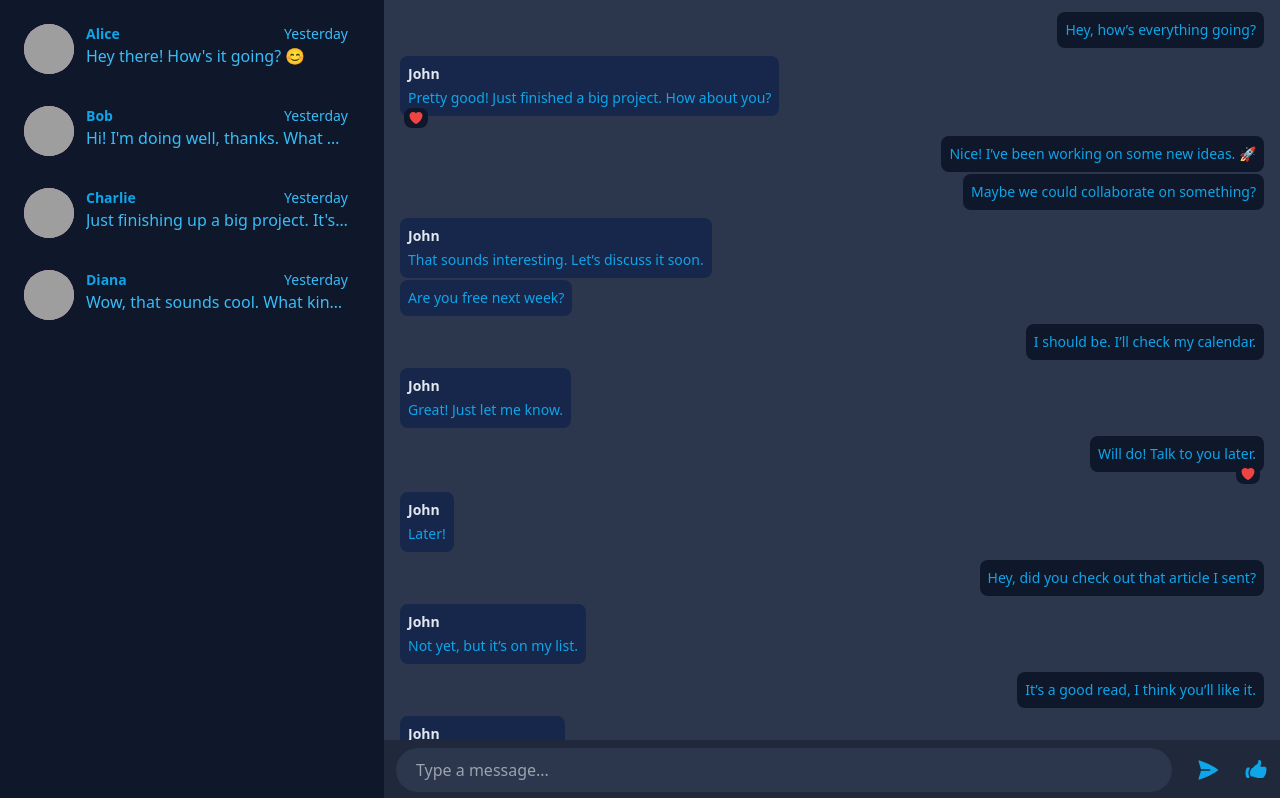
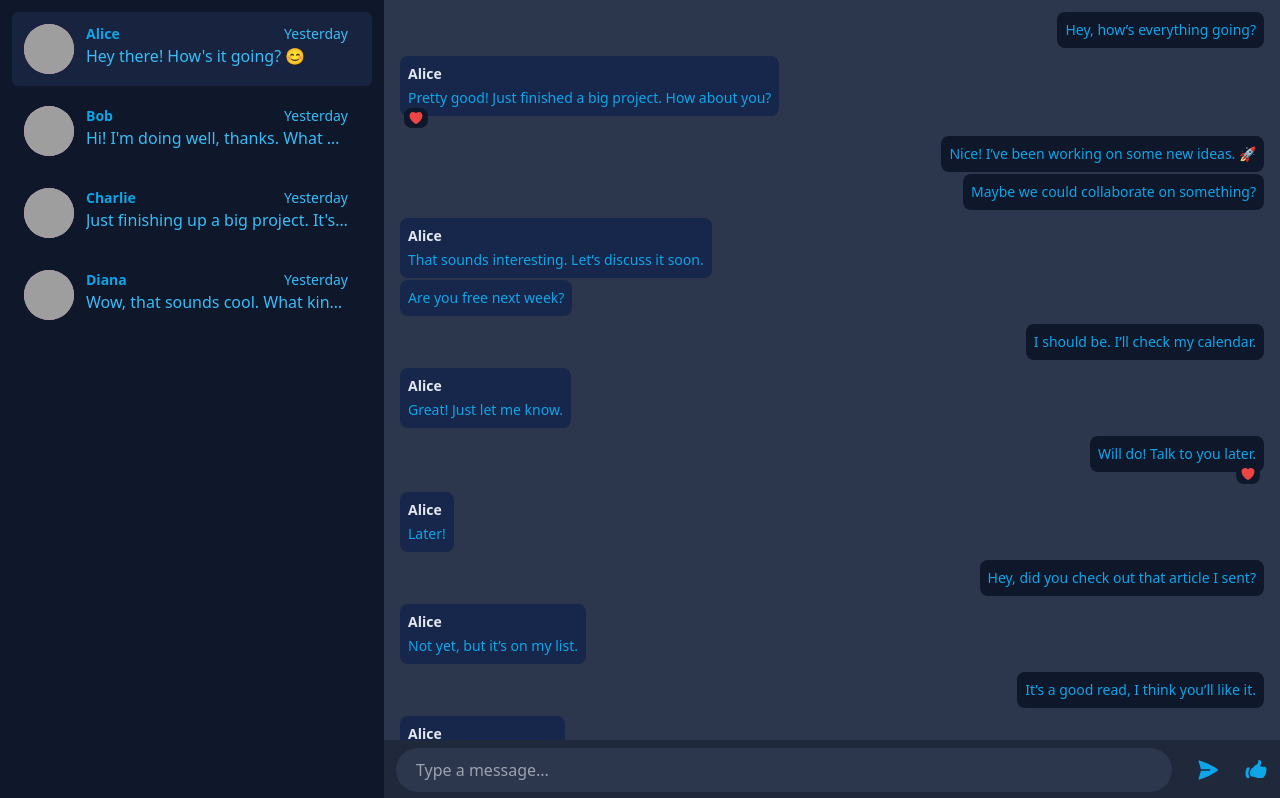
Before and after one commit to NjegosP/chat-app, a React (Create React App) app: page / in a window 1280 px wide. Shown: the top 798 px of the page. Built offline with nearby package versions, Linux system fonts and the light colour scheme; grey boxes are pictures that could not be loaded.

Commit message:
Add data fetching with ReactQuery

```diff
--- a/src/components/contacts/ContactItem/Contact.tsx
+++ b/src/components/contacts/ContactItem/Contact.tsx
@@ -1,6 +1,6 @@
 import { useContext } from 'react';
 import { ConversationContext } from '../../../Chat';
-import type { ContactType } from '../Contacts';
+import type { ContactType } from '../../../data/data';
 import { Avatar } from './Avatar';
 import { LastMessage } from './LastMessage';
 
@@ -9,14 +9,14 @@ type Props = {
 };
 
 export const Contact = ({ contact }: Props) => {
-  const { conversationId: selectedConversationId, setConversationId } = useContext(ConversationContext);
+  const { selectedContact, setSelectedContact } = useContext(ConversationContext);
+
   const { avatarUrl, name, lastMessage, conversationId } = contact;
-  const isSelected = conversationId === selectedConversationId;
+  const isSelected = conversationId === selectedContact?.conversationId;
   const backgroundColor = isSelected ? 'bg-[#17233f]' : '';
 
   const handleClick = () => {
-    console.log('CV s', conversationId, selectedConversationId);
-    return setConversationId(conversationId);
+    setSelectedContact(contact);
   };
 
   return (
--- a/src/components/conversation/Conversation.tsx
+++ b/src/components/conversation/Conversation.tsx
@@ -1,28 +1,22 @@
-import { useCallback, useContext, useEffect, useRef, useState } from 'react';
+import { useCallback, useContext, useRef, useState } from 'react';
+import { useConversation } from '../../api/hooks/useConversation';
+import { ConversationContext } from '../../Chat';
 import type { MessageType } from '../../data/data';
-import { conversations } from '../../data/data';
 import Message from './Message/Message';
 import { MessageBox } from './MessageBox/MessageBox';
 import { ReplyBox } from './Reply/ReplyBox';
-import { ConversationContext } from '../../Chat';
 
 export const Conversation = () => {
-  const { conversationId: selectedConversationId } = useContext(ConversationContext);
-  const [messages, setMessages] = useState(conversations[0].messages);
+  const { selectedContact } = useContext(ConversationContext);
+  const { conversation, isLoading, addNewMessage, likeMessage } = useConversation(selectedContact.conversationId);
   const [replyMessage, setReplyMessage] = useState(null);
   const containerRef = useRef<HTMLDivElement>(null);
-
-  useEffect(() => {
-    if (selectedConversationId === 501) {
-      setMessages(conversations[1].messages);
-    }
-  }, [selectedConversationId]);
 
   const handleSubmit = (newMessage: MessageType) => {
     if (replyMessage) {
       newMessage.replyMessage = replyMessage;
     }
-    setMessages((prev) => [...prev, newMessage]);
+    addNewMessage.mutate({ id: selectedContact?.conversationId, messages: [...conversation.messages, newMessage] });
     setReplyMessage('');
     setTimeout(() => containerRef.current?.scrollIntoView({ behavior: 'smooth', block: 'end' }));
   };
@@ -33,17 +27,12 @@ export const Conversation = () => {
 
   const onClearReply = () => setReplyMessage(null);
 
-  const handleLike = useCallback((id) => {
-    setMessages((prev) => {
-      const updatedMessages = prev.map((message) => {
-        if (message.id === id) {
-          message.isLiked = true;
-        }
-        return message;
-      });
-      return updatedMessages;
-    });
-  }, []);
+  const handleLike = useCallback(
+    (message: MessageType) => {
+      likeMessage.mutate({ id: selectedContact?.conversationId, message });
+    },
+    [selectedContact?.conversationId],
+  );
 
   return (
     <div
@@ -51,15 +40,19 @@ export const Conversation = () => {
       className="w-full bg-[#2c374d] flex flex-col"
     >
       <ul className="flex flex-col flex-1 m-1 items-end px-3">
-        {messages.map((message, idx) => (
+        {isLoading ? (
+          <p>is loading...</p>
+        ) : (
+          conversation.messages.map((message, idx) => (
             <Message
               key={message.id}
               message={message}
-            prevMessage={messages[idx - 1]}
+              prevMessage={conversation.messages[idx - 1]}
               handleLike={handleLike}
               handleReply={handleReply}
             />
-        ))}
+          ))
+        )}
       </ul>
       <div className="sticky bottom-0">
         {!!replyMessage && (
@@ -67,11 +60,12 @@ export const Conversation = () => {
             message={replyMessage.messageText}
             isUserMessage={replyMessage.senderId === 1}
             onClearReply={onClearReply}
+            contactName={selectedContact.name}
           />
         )}
 
         <MessageBox
-          key={selectedConversationId}
+          key={selectedContact.conversation}
           handleSubmit={handleSubmit}
         />
       </div>
--- a/src/components/conversation/Message/Message.tsx
+++ b/src/components/conversation/Message/Message.tsx
@@ -1,17 +1,19 @@
 import { ChatBubbleOvalLeftIcon, HeartIcon } from '@heroicons/react/24/solid';
-import { memo, useState } from 'react';
+import { memo, useContext, useState } from 'react';
 import type { MessageType } from '../../../data/data';
 import { ReplyMessage } from '../Reply/ReplyBox';
+import { ConversationContext } from '../../../Chat';
 
 type Props = {
   message: MessageType;
   prevMessage: MessageType;
-  handleLike: (id: number) => void;
+  handleLike: (message: MessageType) => void;
   handleReply: (message: MessageType) => void;
 };
 
 const Message = ({ message, prevMessage, handleLike, handleReply }: Props) => {
-  const { id, senderId, messageText, isLiked, replyMessage } = message;
+  const { senderId, messageText, isLiked, replyMessage } = message;
+  const { selectedContact } = useContext(ConversationContext);
   const [isReplyHidden, setIsReplyHidden] = useState(true);
   const isConsecutive = prevMessage && prevMessage?.senderId === senderId;
   const isUserMessage = senderId === 1;
@@ -25,7 +27,7 @@ const Message = ({ message, prevMessage, handleLike, handleReply }: Props) => {
 
   const onDoubleClick = () => {
     if (isUserMessage) return;
-    handleLike(id);
+    handleLike(message);
   };
 
   return (
@@ -45,11 +47,14 @@ const Message = ({ message, prevMessage, handleLike, handleReply }: Props) => {
             <ReplyMessage
               isUserMessage={replyMessage.senderId === 1}
               message={replyMessage.messageText}
+              contactName={selectedContact.name}
               bgColor="bg-[#121e3b]"
             />
           </div>
         )}
-        {!isUserMessage && !isConsecutive && <div className="text-sm font-semibold text-[#E2E8F0] mb-1">John</div>}
+        {!isUserMessage && !isConsecutive && (
+          <div className="text-sm font-semibold text-[#E2E8F0] mb-1">{selectedContact.name}</div>
+        )}
         <div className={`${fontSize}`}>{messageText}</div>
         {isLiked && <Like isUserMessage={isUserMessage} />}
       </div>
--- a/src/components/conversation/MessageBox/MessageBox.tsx
+++ b/src/components/conversation/MessageBox/MessageBox.tsx
@@ -14,11 +14,17 @@ export const MessageBox = ({ handleSubmit }: Props) => {
   const onSubmit = (e: FormEvent) => {
     e.preventDefault();
     if (!currentMessage) return;
-    handleSubmit({ messageText: currentMessage, senderId: userId, isLiked: false, id: 505 });
+    handleSubmit({
+      messageText: currentMessage,
+      senderId: userId,
+      isLiked: false,
+      id: Math.floor(Math.random() * 3000) + 1,
+    });
     setCurrentMessage('');
   };
 
-  const addLike = () => handleSubmit({ messageText: '👍', senderId: userId, isLiked: false, id: 404 });
+  const addLikeEmoji = () =>
+    handleSubmit({ messageText: '👍', senderId: userId, isLiked: false, id: Math.floor(Math.random() * 3000) + 1 });
 
   return (
     <form onSubmit={onSubmit}>
@@ -41,7 +47,7 @@ export const MessageBox = ({ handleSubmit }: Props) => {
         >
           <HandThumbUpIcon
             className="size-6 text-sky-500"
-            onClick={addLike}
+            onClick={addLikeEmoji}
           />
         </button>
       </div>
--- a/src/components/conversation/Reply/ReplyBox.tsx
+++ b/src/components/conversation/Reply/ReplyBox.tsx
@@ -1,13 +1,14 @@
 import { XMarkIcon } from '@heroicons/react/24/solid';
 
-type Props = { message: string; isUserMessage: boolean; onClearReply: () => void };
+type Props = { message: string; isUserMessage: boolean; contactName: string; onClearReply: () => void };
 
-export const ReplyBox = ({ message, isUserMessage, onClearReply }: Props) => {
+export const ReplyBox = ({ message, isUserMessage, contactName, onClearReply }: Props) => {
   return (
     <div className="bg-gray-800 pt-2 px-2 flex flex-row items-center">
       <ReplyMessage
         message={message}
         isUserMessage={isUserMessage}
+        contactName={contactName}
       />
       <button
         type="button"
@@ -24,16 +25,18 @@ export const ReplyMessage = ({
   message,
   isUserMessage,
   bgColor,
+  contactName,
 }: {
   message: string;
   isUserMessage: boolean;
   bgColor?: string;
+  contactName: string;
 }) => {
   const messageBorderColor = isUserMessage ? 'border-green-300' : 'border-teal-300';
   return (
     <div className={`flex-1 flex-col px-3 py-2 border-l-8  rounded-lg bg-gray-900/50 ${messageBorderColor} ${bgColor}`}>
       <div className="flex flex-row justify-between">
-        <div className="text-sm font-bold text-[#E2E8F0]">{isUserMessage ? 'You' : 'John'}</div>
+        <div className="text-sm font-bold text-[#E2E8F0]">{isUserMessage ? 'You' : contactName}</div>
       </div>
       <div className="max-h-12 py-1">
         <div className="text-sky-400 text-sm max-h-10 overflow-hidden">{message}</div>
```
Lines whose indentation alone changed are shown as unchanged.
